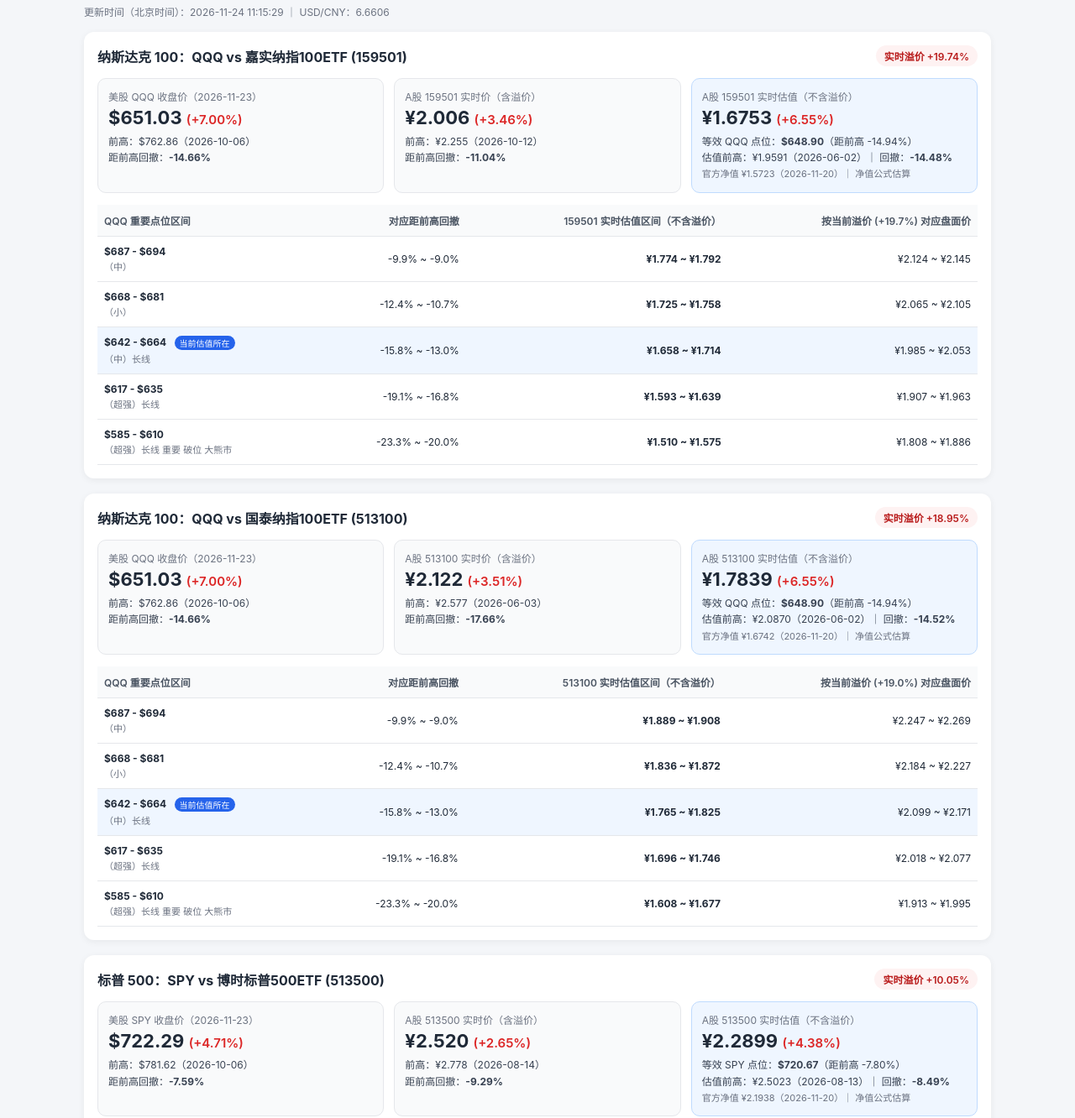
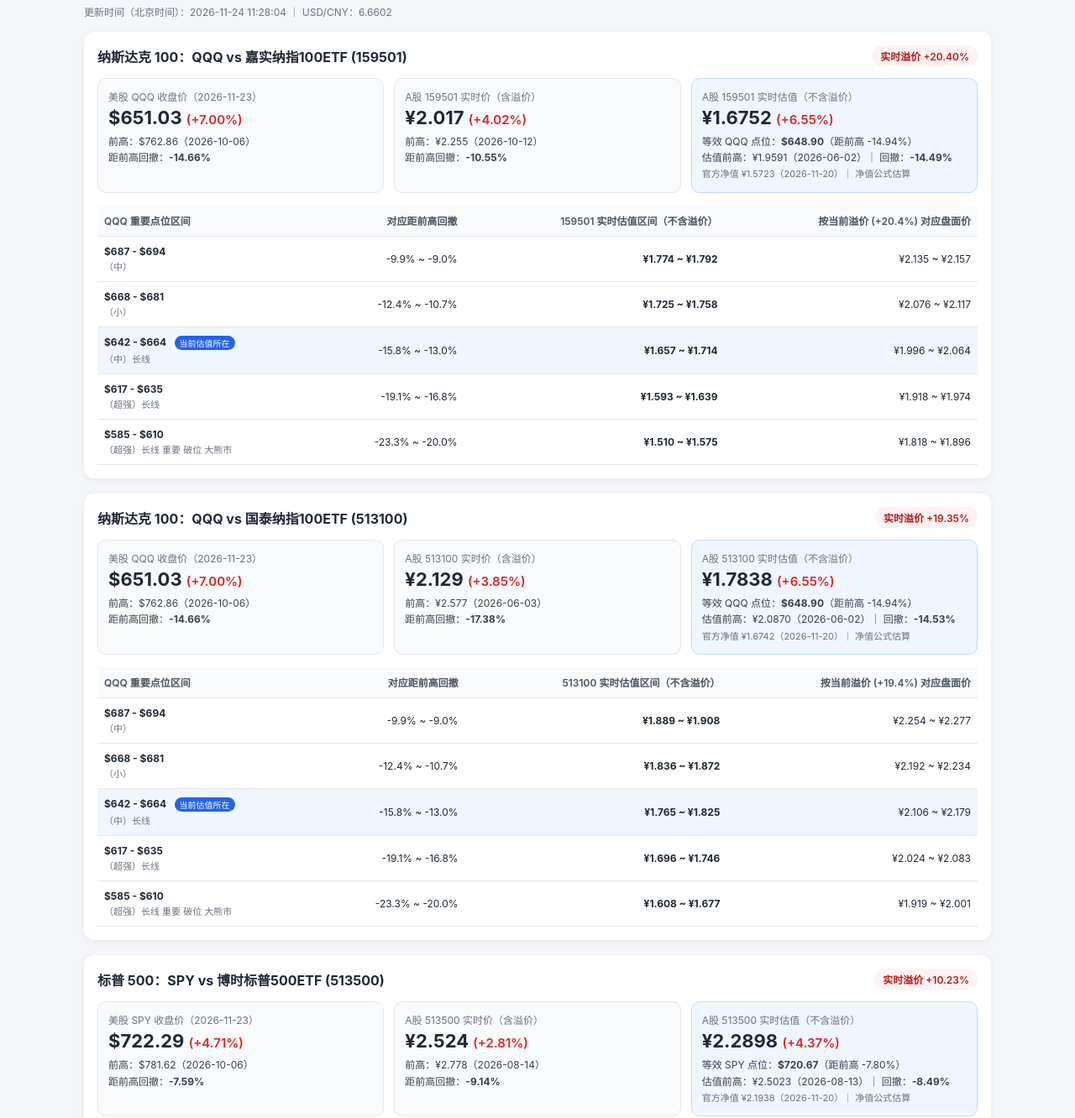
Before and after one commit to wz299/etf-monitor, a plain HTML site: page index.html in a window 1280 px wide. Shown: the part 46-1378 px from the top of the page at 84% size. Drawn offline with Linux system fonts and the light colour scheme.

Commit message:
chore: update ETF dashboard

```diff
--- a/index.html
+++ b/index.html
@@ -41,13 +41,13 @@
   <div class="container">
     <header>
       <h1>QQQ / SPY 与 A股跨境 ETF 盘中监控</h1>
-      <div class="meta">更新时间（北京时间）：2026-11-24 11:15:29 ｜ USD/CNY：6.6606</div>
+      <div class="meta">更新时间（北京时间）：2026-11-24 11:28:04 ｜ USD/CNY：6.6602</div>
     </header>
 
         <section class="card">
           <div class="card-header">
             <h2>纳斯达克 100：QQQ vs 嘉实纳指100ETF (159501)</h2>
-            <span class="badge badge-danger">实时溢价 +19.74%</span>
+            <span class="badge badge-danger">实时溢价 +20.40%</span>
           </div>
 
           <div class="grid">
@@ -60,16 +60,16 @@
 
             <div class="box">
               <div class="label">A股 159501 实时价（含溢价）</div>
-              <div class="value">¥2.006 <span class="up">(+3.46%)</span></div>
+              <div class="value">¥2.017 <span class="up">(+4.02%)</span></div>
               <div class="sub">前高：¥2.255（2026-10-12）</div>
-              <div class="sub">距前高回撤：<strong>-11.04%</strong></div>
+              <div class="sub">距前高回撤：<strong>-10.55%</strong></div>
             </div>
 
             <div class="box highlight">
               <div class="label">A股 159501 实时估值（不含溢价）</div>
-              <div class="value">¥1.6753 <span class="up">(+6.55%)</span></div>
+              <div class="value">¥1.6752 <span class="up">(+6.55%)</span></div>
               <div class="sub">等效 QQQ 点位：<strong>$648.90</strong>（距前高 -14.94%）</div>
-              <div class="sub">估值前高：¥1.9591（2026-06-02）｜ 回撤：<strong>-14.48%</strong></div>
+              <div class="sub">估值前高：¥1.9591（2026-06-02）｜ 回撤：<strong>-14.49%</strong></div>
               <div class="sub muted">官方净值 ¥1.5723（2026-11-20）｜ 净值公式估算</div>
             </div>
           </div>
@@ -81,7 +81,7 @@
                   <th>QQQ 重要点位区间</th>
                   <th>对应距前高回撤</th>
                   <th>159501 实时估值区间（不含溢价）</th>
-                  <th>按当前溢价 (+19.7%) 对应盘面价</th>
+                  <th>按当前溢价 (+20.4%) 对应盘面价</th>
                 </tr>
               </thead>
               <tbody>
@@ -90,35 +90,35 @@
                 <td><strong>$687 - $694</strong><div class="zone-tag">（中）</div></td>
                 <td>-9.9% ~ -9.0%</td>
                 <td><strong>¥1.774 ~ ¥1.792</strong></td>
-                <td>¥2.124 ~ ¥2.145</td>
+                <td>¥2.135 ~ ¥2.157</td>
               </tr>
 
               <tr>
                 <td><strong>$668 - $681</strong><div class="zone-tag">（小）</div></td>
                 <td>-12.4% ~ -10.7%</td>
                 <td><strong>¥1.725 ~ ¥1.758</strong></td>
-                <td>¥2.065 ~ ¥2.105</td>
+                <td>¥2.076 ~ ¥2.117</td>
               </tr>
 
               <tr class="active-zone">
                 <td><strong>$642 - $664</strong> <span class="now-pill">当前估值所在</span><div class="zone-tag">（中）长线</div></td>
                 <td>-15.8% ~ -13.0%</td>
-                <td><strong>¥1.658 ~ ¥1.714</strong></td>
-                <td>¥1.985 ~ ¥2.053</td>
+                <td><strong>¥1.657 ~ ¥1.714</strong></td>
+                <td>¥1.996 ~ ¥2.064</td>
               </tr>
 
               <tr>
                 <td><strong>$617 - $635</strong><div class="zone-tag">（超强）长线</div></td>
                 <td>-19.1% ~ -16.8%</td>
                 <td><strong>¥1.593 ~ ¥1.639</strong></td>
-                <td>¥1.907 ~ ¥1.963</td>
+                <td>¥1.918 ~ ¥1.974</td>
               </tr>
 
               <tr>
                 <td><strong>$585 - $610</strong><div class="zone-tag">（超强）长线 重要 破位 大熊市</div></td>
                 <td>-23.3% ~ -20.0%</td>
                 <td><strong>¥1.510 ~ ¥1.575</strong></td>
-                <td>¥1.808 ~ ¥1.886</td>
+                <td>¥1.818 ~ ¥1.896</td>
               </tr>
 
               </tbody>
@@ -129,7 +129,7 @@
         <section class="card">
           <div class="card-header">
             <h2>纳斯达克 100：QQQ vs 国泰纳指100ETF (513100)</h2>
-            <span class="badge badge-danger">实时溢价 +18.95%</span>
+            <span class="badge badge-danger">实时溢价 +19.35%</span>
           </div>
 
           <div class="grid">
@@ -142,16 +142,16 @@
 
             <div class="box">
               <div class="label">A股 513100 实时价（含溢价）</div>
-              <div class="value">¥2.122 <span class="up">(+3.51%)</span></div>
+              <div class="value">¥2.129 <span class="up">(+3.85%)</span></div>
               <div class="sub">前高：¥2.577（2026-06-03）</div>
-              <div class="sub">距前高回撤：<strong>-17.66%</strong></div>
+              <div class="sub">距前高回撤：<strong>-17.38%</strong></div>
             </div>
 
             <div class="box highlight">
               <div class="label">A股 513100 实时估值（不含溢价）</div>
-              <div class="value">¥1.7839 <span class="up">(+6.55%)</span></div>
+              <div class="value">¥1.7838 <span class="up">(+6.55%)</span></div>
               <div class="sub">等效 QQQ 点位：<strong>$648.90</strong>（距前高 -14.94%）</div>
-              <div class="sub">估值前高：¥2.0870（2026-06-02）｜ 回撤：<strong>-14.52%</strong></div>
+              <div class="sub">估值前高：¥2.0870（2026-06-02）｜ 回撤：<strong>-14.53%</strong></div>
               <div class="sub muted">官方净值 ¥1.6742（2026-11-20）｜ 净值公式估算</div>
             </div>
           </div>
@@ -163,7 +163,7 @@
                   <th>QQQ 重要点位区间</th>
                   <th>对应距前高回撤</th>
                   <th>513100 实时估值区间（不含溢价）</th>
-                  <th>按当前溢价 (+19.0%) 对应盘面价</th>
+                  <th>按当前溢价 (+19.4%) 对应盘面价</th>
                 </tr>
               </thead>
               <tbody>
@@ -172,35 +172,35 @@
                 <td><strong>$687 - $694</strong><div class="zone-tag">（中）</div></td>
                 <td>-9.9% ~ -9.0%</td>
                 <td><strong>¥1.889 ~ ¥1.908</strong></td>
-                <td>¥2.247 ~ ¥2.269</td>
+                <td>¥2.254 ~ ¥2.277</td>
               </tr>
 
               <tr>
                 <td><strong>$668 - $681</strong><div class="zone-tag">（小）</div></td>
                 <td>-12.4% ~ -10.7%</td>
                 <td><strong>¥1.836 ~ ¥1.872</strong></td>
-                <td>¥2.184 ~ ¥2.227</td>
+                <td>¥2.192 ~ ¥2.234</td>
               </tr>
 
               <tr class="active-zone">
                 <td><strong>$642 - $664</strong> <span class="now-pill">当前估值所在</span><div class="zone-tag">（中）长线</div></td>
                 <td>-15.8% ~ -13.0%</td>
                 <td><strong>¥1.765 ~ ¥1.825</strong></td>
-                <td>¥2.099 ~ ¥2.171</td>
+                <td>¥2.106 ~ ¥2.179</td>
               </tr>
 
               <tr>
                 <td><strong>$617 - $635</strong><div class="zone-tag">（超强）长线</div></td>
                 <td>-19.1% ~ -16.8%</td>
                 <td><strong>¥1.696 ~ ¥1.746</strong></td>
-                <td>¥2.018 ~ ¥2.077</td>
+                <td>¥2.024 ~ ¥2.083</td>
               </tr>
 
               <tr>
                 <td><strong>$585 - $610</strong><div class="zone-tag">（超强）长线 重要 破位 大熊市</div></td>
                 <td>-23.3% ~ -20.0%</td>
                 <td><strong>¥1.608 ~ ¥1.677</strong></td>
-                <td>¥1.913 ~ ¥1.995</td>
+                <td>¥1.919 ~ ¥2.001</td>
               </tr>
 
               </tbody>
@@ -211,7 +211,7 @@
         <section class="card">
           <div class="card-header">
             <h2>标普 500：SPY vs 博时标普500ETF (513500)</h2>
-            <span class="badge badge-danger">实时溢价 +10.05%</span>
+            <span class="badge badge-danger">实时溢价 +10.23%</span>
           </div>
 
           <div class="grid">
@@ -224,14 +224,14 @@
 
             <div class="box">
               <div class="label">A股 513500 实时价（含溢价）</div>
-              <div class="value">¥2.520 <span class="up">(+2.65%)</span></div>
+              <div class="value">¥2.524 <span class="up">(+2.81%)</span></div>
               <div class="sub">前高：¥2.778（2026-08-14）</div>
-              <div class="sub">距前高回撤：<strong>-9.29%</strong></div>
+              <div class="sub">距前高回撤：<strong>-9.14%</strong></div>
             </div>
 
             <div class="box highlight">
               <div class="label">A股 513500 实时估值（不含溢价）</div>
-              <div class="value">¥2.2899 <span class="up">(+4.38%)</span></div>
+              <div class="value">¥2.2898 <span class="up">(+4.37%)</span></div>
               <div class="sub">等效 SPY 点位：<strong>$720.67</strong>（距前高 -7.80%）</div>
               <div class="sub">估值前高：¥2.5023（2026-08-13）｜ 回撤：<strong>-8.49%</strong></div>
               <div class="sub muted">官方净值 ¥2.1938（2026-11-20）｜ 净值公式估算</div>
@@ -245,7 +245,7 @@
                   <th>SPY 重要点位区间</th>
                   <th>对应距前高回撤</th>
                   <th>513500 实时估值区间（不含溢价）</th>
-                  <th>按当前溢价 (+10.0%) 对应盘面价</th>
+                  <th>按当前溢价 (+10.2%) 对应盘面价</th>
                 </tr>
               </thead>
               <tbody>
@@ -253,22 +253,22 @@
               <tr>
                 <td><strong>$702 - $710</strong><div class="zone-tag">（中）长线 高点回撤10%修正区域</div></td>
                 <td>-10.2% ~ -9.2%</td>
-                <td><strong>¥2.231 ~ ¥2.256</strong></td>
-                <td>¥2.455 ~ ¥2.483</td>
+                <td><strong>¥2.230 ~ ¥2.256</strong></td>
+                <td>¥2.459 ~ ¥2.487</td>
               </tr>
 
               <tr>
                 <td><strong>$671 - $694</strong><div class="zone-tag">（超强）止跌 长线</div></td>
                 <td>-14.2% ~ -11.2%</td>
                 <td><strong>¥2.132 ~ ¥2.205</strong></td>
-                <td>¥2.346 ~ ¥2.427</td>
+                <td>¥2.350 ~ ¥2.431</td>
               </tr>
 
               <tr>
                 <td><strong>$648 - $667</strong><div class="zone-tag">（强）止跌 长线 重要 破位 大熊市</div></td>
                 <td>-17.1% ~ -14.7%</td>
                 <td><strong>¥2.059 ~ ¥2.119</strong></td>
-                <td>¥2.266 ~ ¥2.332</td>
+                <td>¥2.270 ~ ¥2.336</td>
               </tr>
 
               </tbody>
```
